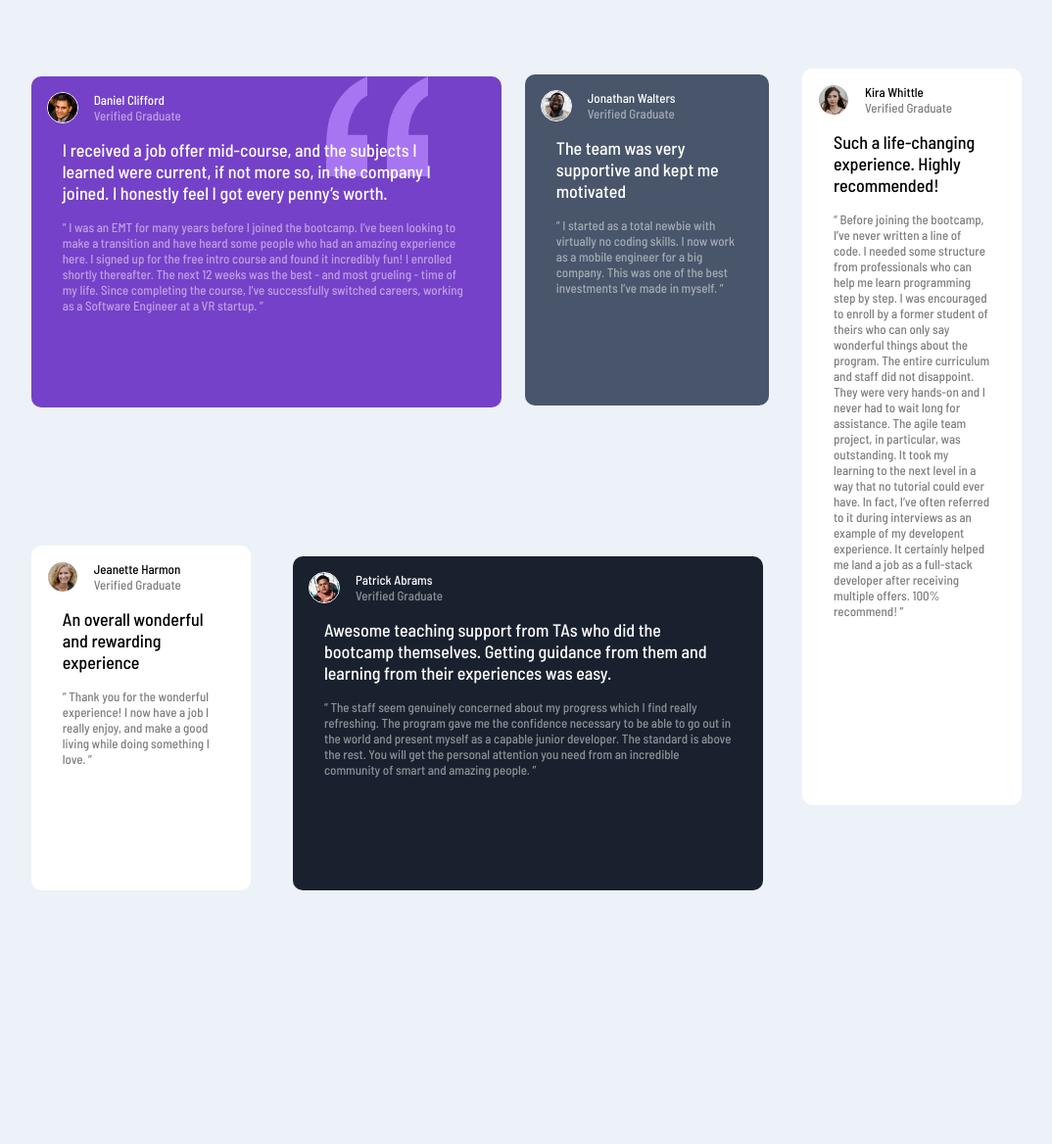
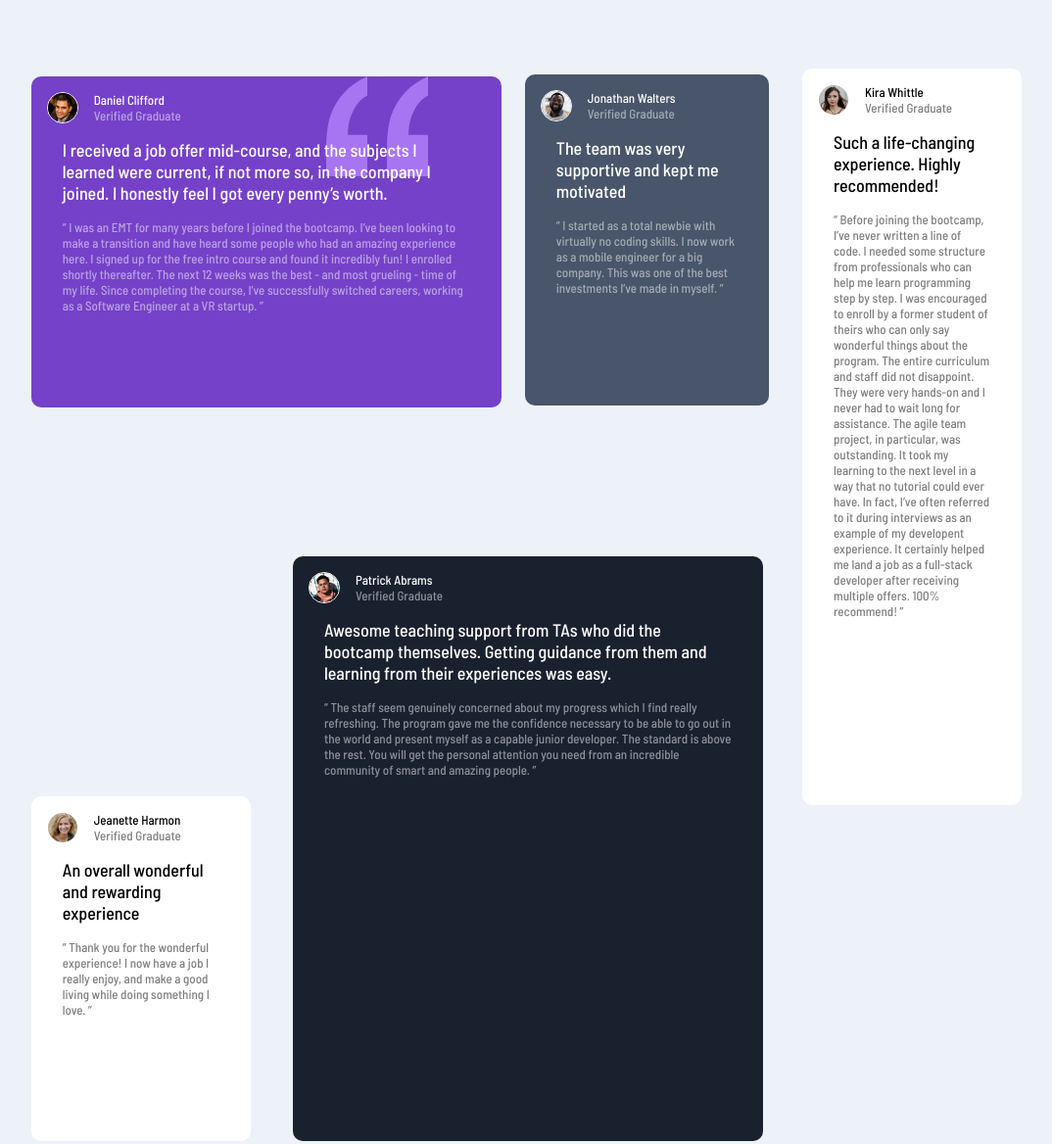
Before and after one commit to Taruna06/testimonials-grid-section, a plain HTML site: page testimonials-grid-section-main/index.html in a window 1280 px wide. Shown: the whole page at 98% size, without its empty margins (117-1191 px from the left). Before the commit the page ends 917 px from the top, so only its background shows below. Drawn offline with Linux system fonts and the light colour scheme.

Commit message:
Update style.css

```diff
--- a/testimonials-grid-section-main/style.css
+++ b/testimonials-grid-section-main/style.css
@@ -47,7 +47,7 @@ body
 	background-color:hsl(0, 0%, 100%);
 	height:40vh;
 	width:15vw;
-	margin-top:-17rem!important;
+	margin-top:-1rem!important;
 }
 .kira
 {
@@ -114,7 +114,6 @@ img
 .jonathan
 {
 	height:35vh;
-/* 	margin-left:1vw; */
 }
 .kira
 {
```
